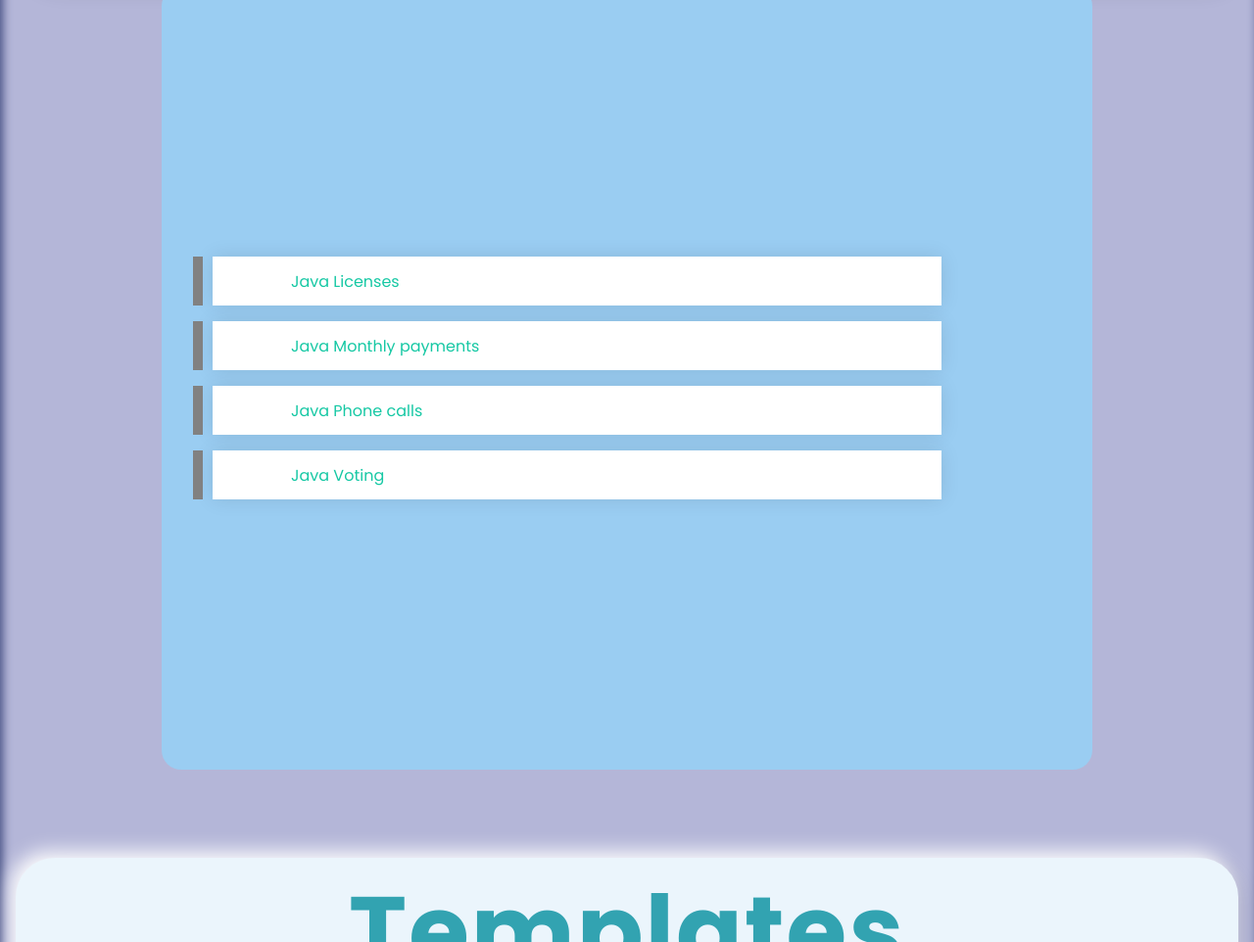
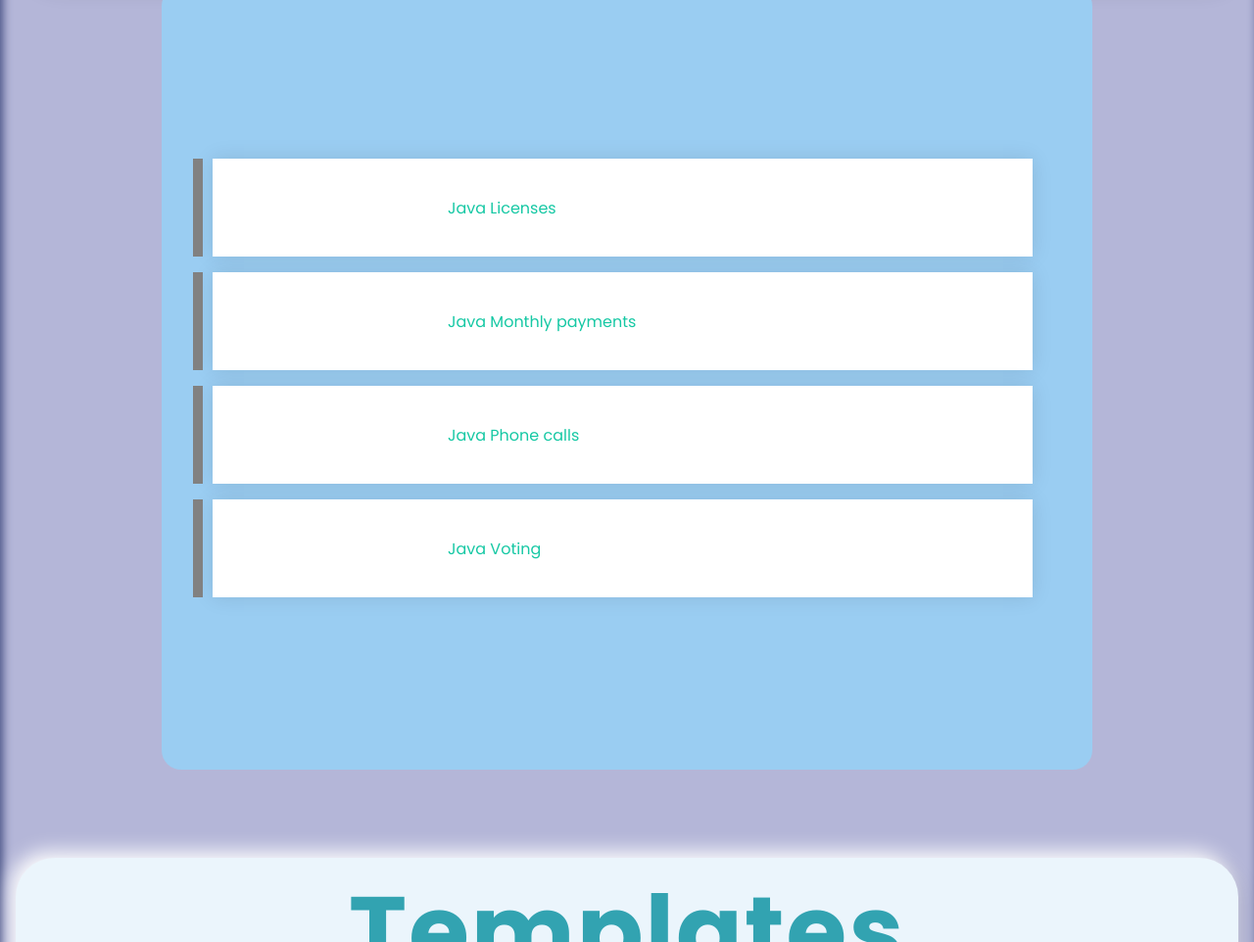
Before and after one commit to luisenriquecorona/Cards, a plain HTML site: page index.html in a window 1280 px wide. Shown: the part 7049-8011 px from the top of the page at 98% size. Drawn offline with nearby package versions, Linux system fonts and the light colour scheme.

Commit message:
Update index.html

```diff
--- a/index.html
+++ b/index.html
@@ -696,11 +696,11 @@ list-style: none;
 }
 
 ol dt{
-width: 80%;
-height: 50px;
+width: 90%;
+height: 100px;
 background: #ffffff;
 box-shadow: 0 0 20px rgba(0, 0, 0, 0.100);
-padding: 0 5em;
+padding: 0 15em;
 display: flex;
 align-items: center;
 margin: 1em 2em;
```
